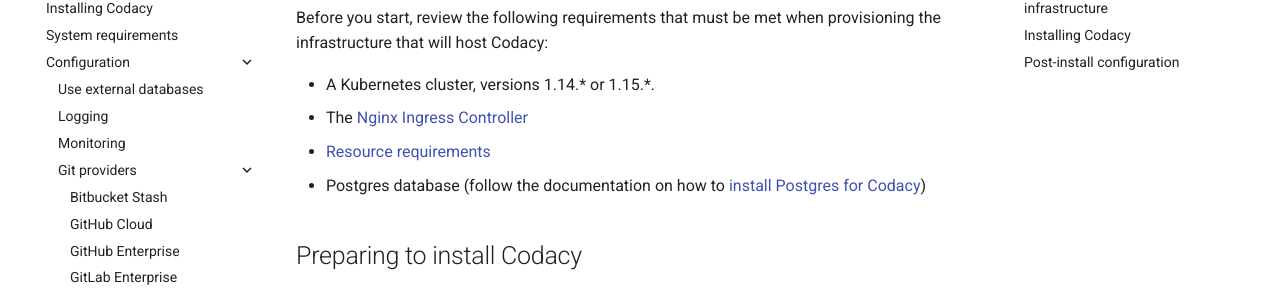
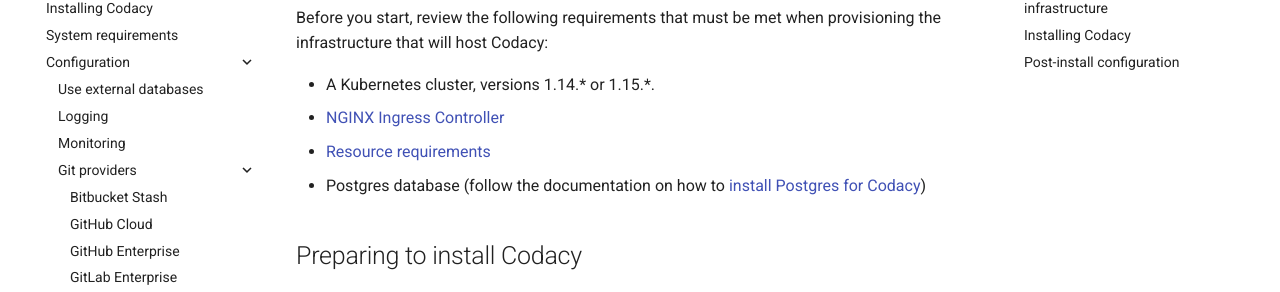
Before and after one commit to codacy/chart, an MkDocs documentation site: the page built from docs/index.md, in a window 1280 px wide and 900 px high. Shown: the part 178-470 px from the top of the window. Built offline with MkDocs 1.6.1 and Material for MkDocs 9.7.7, drawn with Linux system fonts in a browser that asks for light colours.

Commit message:
Update docs/index.md
Co-Authored-By: Paulo Ribeiro <60105800+pauloribeiro-codacy@users.noreply.github.com>

```diff
--- a/docs/index.md
+++ b/docs/index.md
@@ -3,7 +3,7 @@
 Before you start, review the following requirements that must be met when provisioning the infrastructure that will host Codacy:
 
 * A Kubernetes cluster, versions 1.14.\* or 1.15.\*.
-* The [Nginx Ingress Controller](https://kubernetes.github.io/ingress-nginx/)
+* [NGINX Ingress Controller](https://kubernetes.github.io/ingress-nginx/)
 * [Resource requirements](resource-requirements.md)
 * Postgres database (follow the documentation on how to [install Postgres for Codacy](https://support.codacy.com/hc/en-us/articles/360002902573-Installing-postgres-for-Codacy-Enterprise))
 
```
